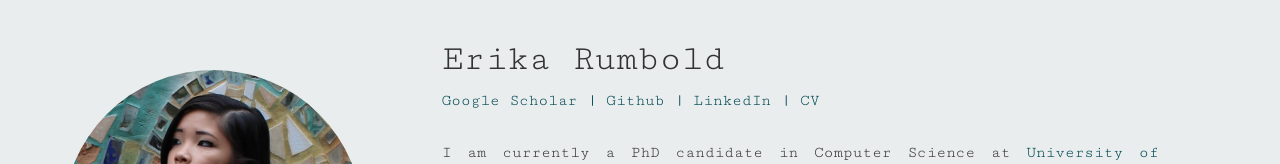
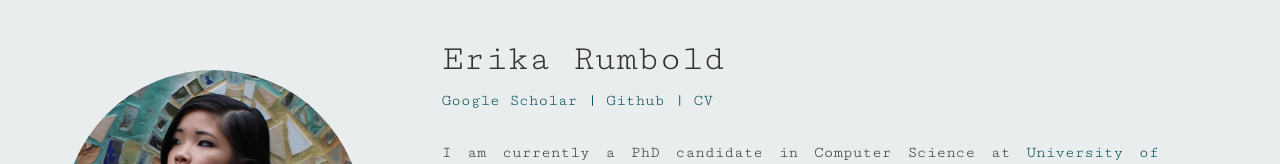
Before and after one commit to erumbold/erumbold.github.io, a plain HTML site: page index.html in a window 1280 px wide. Shown: the top 164 px of the page. Drawn offline with nearby package versions, Linux system fonts and the light colour scheme.

Commit message:
CV update 11/16/26

```diff
--- a/index.html
+++ b/index.html
@@ -56,8 +56,7 @@
                 <!-- <li><a href="https://twitter.com/erika_rumbold">Twitter</a> </li> <li>|</li> -->
                 <li><a href="https://scholar.google.com/citations?user=ljd6hyoAAAAJ">Google Scholar</a> </li> <li>|</li>
                 <li><a href="https://github.com/erumbold">Github</a> </li> <li>|</li>
-                <li><a href="https://www.linkedin.com/in/erumbold">LinkedIn</a> </li> <li>|</li>
-                <li><a href="https://erumbold.github.io/docs/rumbold_cv.pdf">CV</a> </li>
+                <li><a href="https://erumbold.github.io/docs/rumbold-cv-11-2026.pdf">CV</a> </li>
                 <!-- <li><a href="https://ethman.github.io/manilowethan_resume.pdf">Resume (1pg)</a> </li>  -->
             </ul>
             <br />
```
Also changed, not shown: 1 other file.
